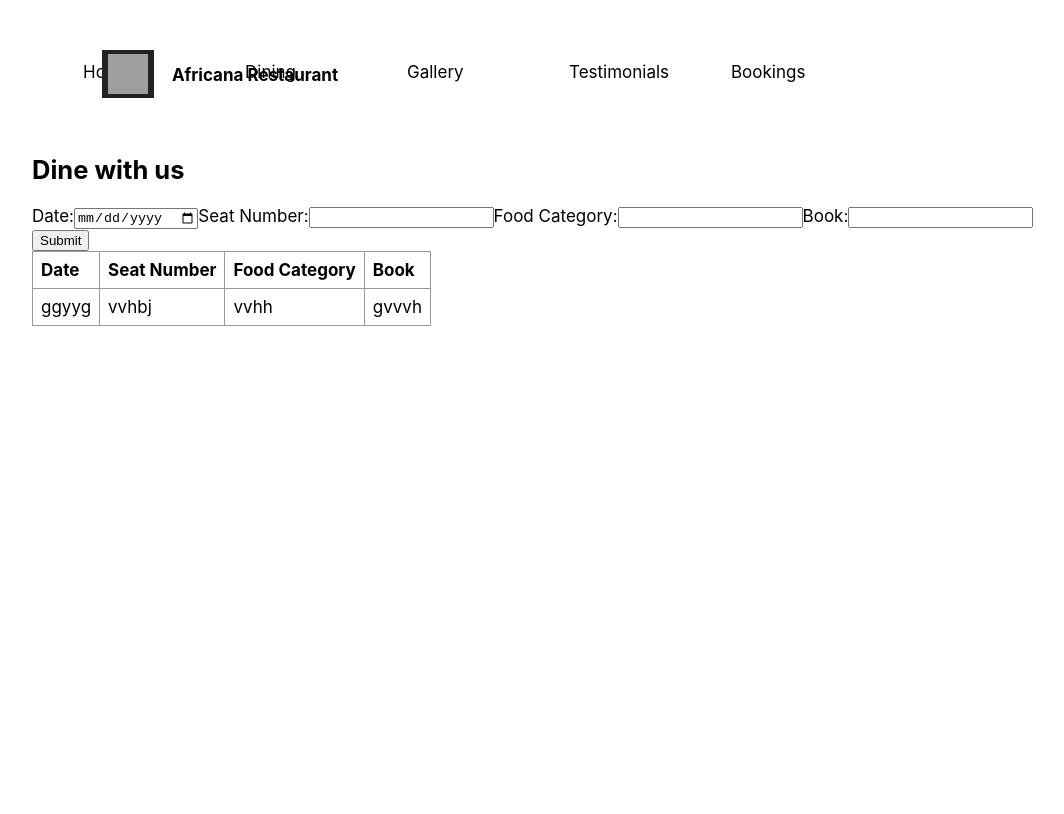
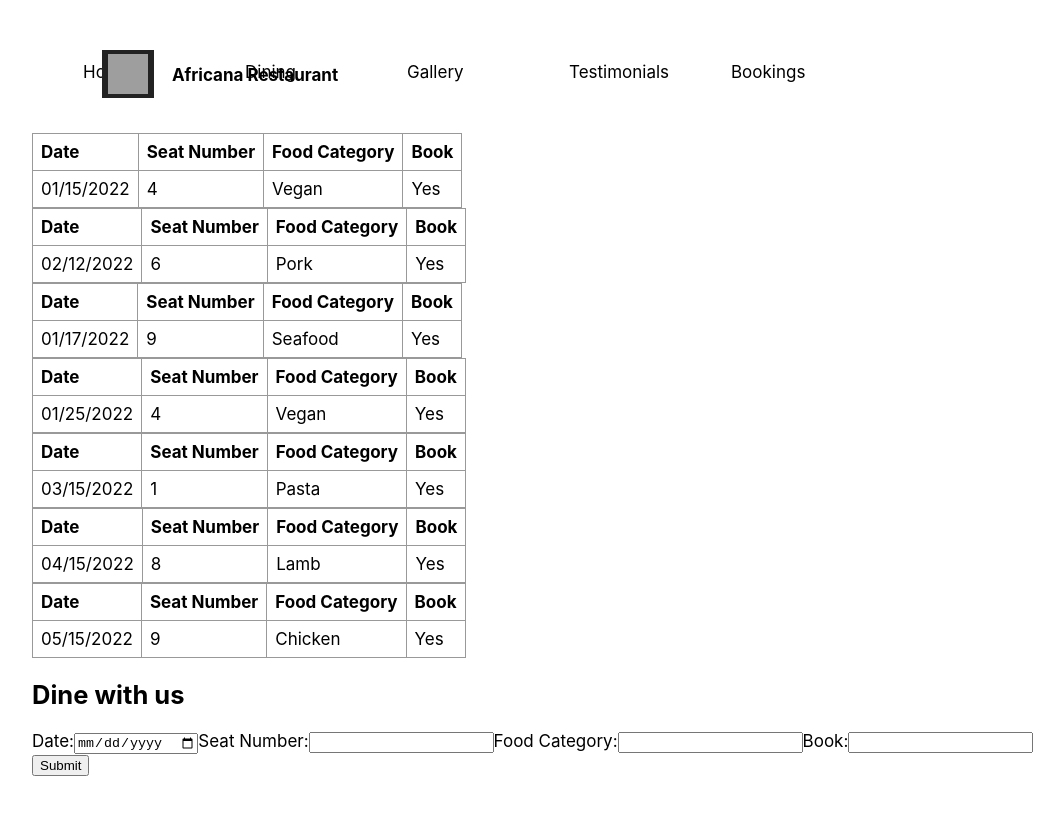
Before and after one commit to Monica-Macharia/Phase-2-Project, a React (Create React App) app: page /Bookings in a window 1280 px wide. Shown: the top 814 px of the page, without its empty margins (98-1162 px from the left). Built offline with nearby package versions, Linux system fonts and the light colour scheme; data requests are answered from the project's data file; grey boxes are pictures that could not be loaded.

Commit message:
fetched data for booking table, added Dine component and a form component

```diff
--- a/db.json
+++ b/db.json
@@ -23,7 +23,7 @@
             "foodCategory":"Seafood",
             "book": "Yes"
 
-        }
+        },
         {
             "id": 4,
             "date": "01/25/2022",
--- a/src/Bookings.js
+++ b/src/Bookings.js
@@ -1,10 +1,45 @@
-import React from 'react';
-import Form from "./Form.js"
+import React, {useState, useEffect} from 'react';
+import Form from "./Form.js";
+import Dine from "./Dine.js";
 
 function Bookings(){
+
+        const[book, setBook] = useState([]);
+        const [load, setLoad]= useState(false);
+
+       useEffect(()=>{
+
+         fetch("http://localhost:3000/booked")
+        .then((res) => res.json())
+        .then((json)=> {
+
+            setBook(json);
+            setLoad(true);
+        });
+
+
+        }, []);
+
+
+        if(!load)
+            return
+                <h1>Loading...</h1>;
+
+
+
     return (
     <div>
-        <Form />
+    <div>
+       {book.map((booker)=>
+    <Form
+    key = {booker.id}
+    Date={booker.date}
+    SeatNumber= {booker.seatNumber}
+    FoodCategory = {booker.foodCategory}
+    Book= {booker.book}/>
+    )}
+    </div>
+    <Dine/>
     </div>
 )
 }
--- /dev/null
+++ b/src/Dine.js
@@ -0,0 +1,38 @@
+import React from 'react';
+
+
+
+function Dine(){
+
+    return(
+    <div>
+    <div>
+     <h1>Dine with us</h1>
+     </div>
+     <form>
+         <label>
+             Date:
+             <input type = "date" name="date" />
+         </label>
+         <label>
+            Seat Number:
+            <input type="number" name= "seat"/>
+         </label>
+         <label>
+             Food Category:
+             <input type="text" name= "food"/>
+         </label>
+         <label>
+             Book:
+             <input type="text" name= "text"/>
+         </label>
+         <label>
+             <input type="submit" name="Submit" />
+         </label>
+         </form>
+         </div>
+    )
+
+}
+
+export default Dine;
--- a/src/Form.js
+++ b/src/Form.js
@@ -1,32 +1,9 @@
 import React from "react";
 
-function Form(){
+function Form({Date, SeatNumber,FoodCategory,Book}){
  return(
      <div>
-     <div>
-     <h1>Dine with us</h1>
-     </div>
-     <form>
-         <label>
-             Date:
-             <input type = "date" name="date" />
-         </label>
-         <label>
-            Seat Number:
-            <input type="number" name= "seat"/>
-         </label>
-         <label>
-             Food Category:
-             <input type="text" name= "food"/>
-         </label>
-         <label>
-             Book:
-             <input type="text" name= "text"/>
-         </label>
-         <label>
-             <input type="submit" name="Submit" />
-         </label>
-         </form>
+
      <div className = "entry">
          <table>
              <tr>
@@ -36,10 +13,10 @@ function Form(){
                  <th>Book</th>
              </tr>
              <tr>
-                 <td>ggyyg</td>
-                 <td>vvhbj</td>
-                 <td>vvhh</td>
-                 <td>gvvvh</td>
+                 <td>{Date}</td>
+                 <td>{SeatNumber}</td>
+                 <td>{FoodCategory}</td>
+                 <td>{Book}</td>
              </tr>
          </table>
      </div>
```
